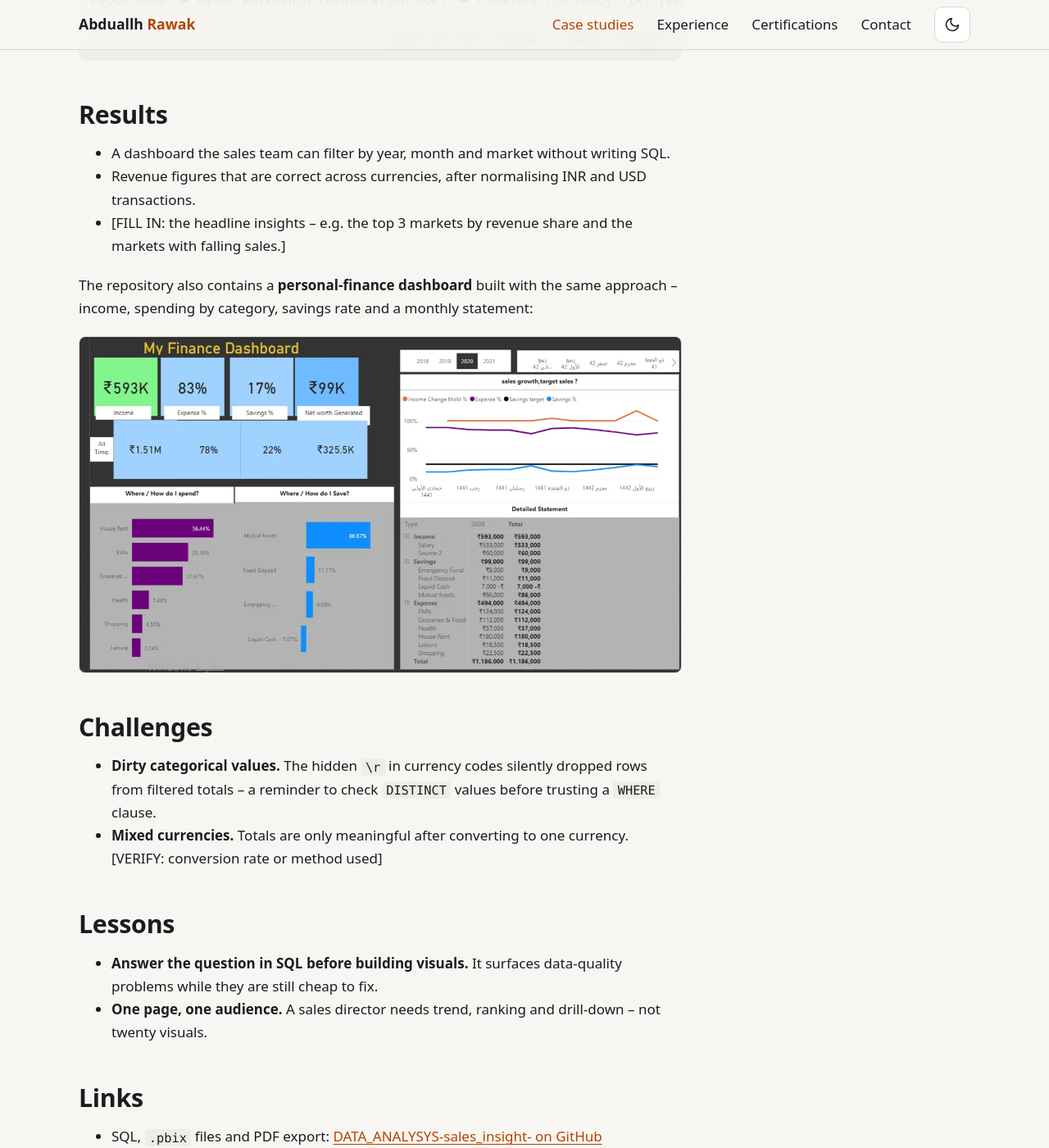
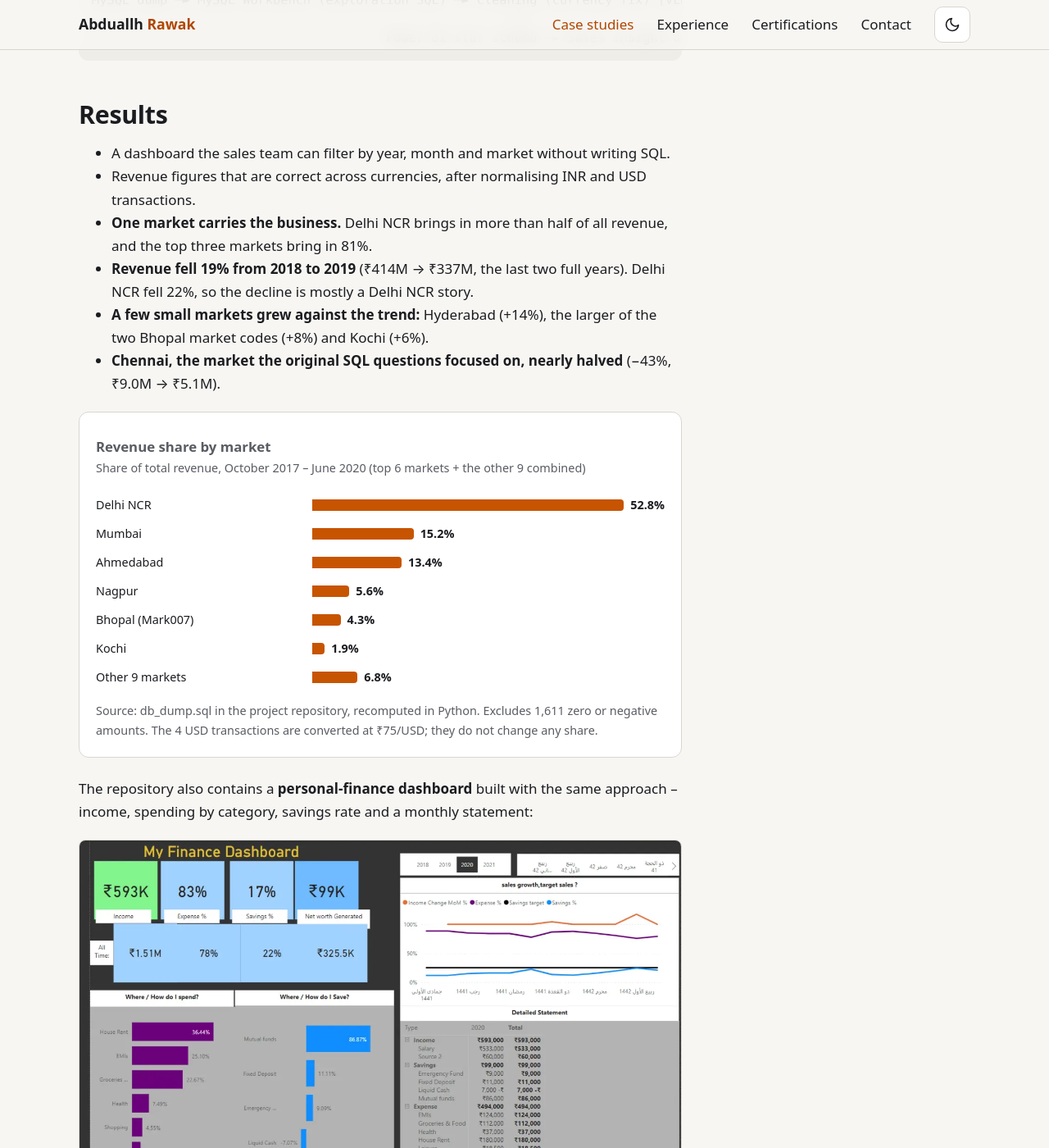
Before and after one commit to abduallheid/Rawak, a Jekyll site: the page built from _projects/sales-insights-sql-powerbi.md, in a window 1280 px wide and 1400 px high, scrolled down 2385 px. Shown: the whole window at 82% size. Built offline with Jekyll 4.4.1, drawn with Linux system fonts in a browser that asks for light colours; some of the changed text lies outside the part shown.

Commit message:
Fill case-study gaps from repo data; fix accessibility CI
Content (all figures recomputed from data committed in each project repo):
- Supply chain: inspection-failure rate by supplier (chart), defect rate,
  lead time, revenue and category findings from supply_chain_data.CSV
- Sales insights: market revenue share (chart), 2018->2019 decline,
  growing/declining markets and data-quality traps from db_dump.sql
- Tomato pests: 8 class codes from the notebook (old site said 12)
- Roles confirmed as sole author from commit history (churn, supply
  chain, sales); remove speculative claims that had no source

CI: replace @axe-core/cli (ChromeDriver/Chrome version mismatch on the
runner) with scripts/a11y-check.mjs (Playwright + axe-core), which also
checks for horizontal scroll in light/dark at 360px and 1280px across
all nine indexable pages.

Co-Authored-By: Claude Opus 5.5 <noreply@anthropic.com>
Claude-Session: https://claude.ai/code/session_01MD3fbGcCmxSFCdcSrcG8Tq

```diff
--- a/_projects/sales-insights-sql-powerbi.md
+++ b/_projects/sales-insights-sql-powerbi.md
@@ -21,11 +21,19 @@ image:
   height: 627
   alt: Dark-themed Power BI sales insight dashboard with sales by market, sales by store, monthly growth line and average sales quantity by customer.
   caption: Sales insight dashboard – markets, stores, monthly growth and quantity by customer.
+market_share:
+  - { label: "Delhi NCR", value: 0.528 }
+  - { label: "Mumbai", value: 0.152 }
+  - { label: "Ahmedabad", value: 0.134 }
+  - { label: "Nagpur", value: 0.056 }
+  - { label: "Bhopal (Mark007)", value: 0.043 }
+  - { label: "Kochi", value: 0.019 }
+  - { label: "Other 9 markets", value: 0.068 }
 ---
 
 ## Problem
 
-The data comes from **AtliQ Hardware**, a fictional computer-hardware distributor dataset that is widely used for practice. [VERIFY: source attribution] Its sales director could not answer simple questions quickly – *how much did we sell in Chennai in 2020? Which markets are declining?* – because the data lived in a transactional MySQL database that only engineers queried.
+The data comes from **AtliQ Hardware**, a fictional computer-hardware distributor dataset that is widely used for practice: 150,283 transactions across 15 Indian markets from October 2017 to June 2020. Its sales director could not answer simple questions quickly – *how much did we sell in Chennai in 2020? Which markets are declining?* – because the data lived in a transactional MySQL database that only engineers queried.
 
 ## Approach
 
@@ -54,7 +62,12 @@ MySQL dump ─► MySQL Workbench (exploration SQL) ─► cleaning (currency fi
 
 - A dashboard the sales team can filter by year, month and market without writing SQL.
 - Revenue figures that are correct across currencies, after normalising INR and USD transactions.
-- [FILL IN: the headline insights – e.g. the top 3 markets by revenue share and the markets with falling sales.]
+- **One market carries the business.** Delhi NCR brings in more than half of all revenue, and the top three markets bring in 81%.
+- **Revenue fell 19% from 2018 to 2019** (₹414M → ₹337M, the last two full years). Delhi NCR fell 22%, so the decline is mostly a Delhi NCR story.
+- **A few small markets grew against the trend:** Hyderabad (+14%), the larger of the two Bhopal market codes (+8%) and Kochi (+6%).
+- **Chennai, the market the original SQL questions focused on, nearly halved** (−43%, ₹9.0M → ₹5.1M).
+
+{% include chart-bars.html rows=page.market_share title="Revenue share by market" subtitle="Share of total revenue, October 2017 – June 2020 (top 6 markets + the other 9 combined)" format="percent" label_heading="Market" value_heading="Share of revenue" note="Source: db_dump.sql in the project repository, recomputed in Python. Excludes 1,611 zero or negative amounts. The 4 USD transactions are converted at ₹75/USD; they do not change any share." %}
 
 The repository also contains a **personal-finance dashboard** built with the same approach – income, spending by category, savings rate and a monthly statement:
 
@@ -63,7 +76,8 @@ The repository also contains a **personal-finance dashboard** built with the sam
 ## Challenges
 
 - **Dirty categorical values.** The hidden `\r` in currency codes silently dropped rows from filtered totals – a reminder to check `DISTINCT` values before trusting a `WHERE` clause.
-- **Mixed currencies.** Totals are only meaningful after converting to one currency. [VERIFY: conversion rate or method used]
+- **Mixed currencies.** Totals are only meaningful after converting to one currency. Only 4 of 150,283 transactions are in USD, so the rate barely matters here – but a filter on `currency = 'INR'` would silently have dropped them.
+- **Other data-quality traps in the dump:** 1,611 transactions with a zero or negative sales amount, two market codes (`Mark007`, `Mark013`) that are both named "Bhopal", and two markets (New York, Paris) with no sales at all. Each one distorts a market ranking if it isn't handled.
 
 ## Lessons
 
```
Also changed, not shown: _projects/orange-telecom-churn.md (+1 -1 lines), _projects/supply-chain-bi.md (+16 -2 lines), _projects/tomato-pest-classifier.md (+2 -3 lines), _projects/vitruvius-construction-ml.md (+0 -1 lines), scripts/a11y-check.mjs (added, +36 -0 lines), .github/workflows/quality.yml.
